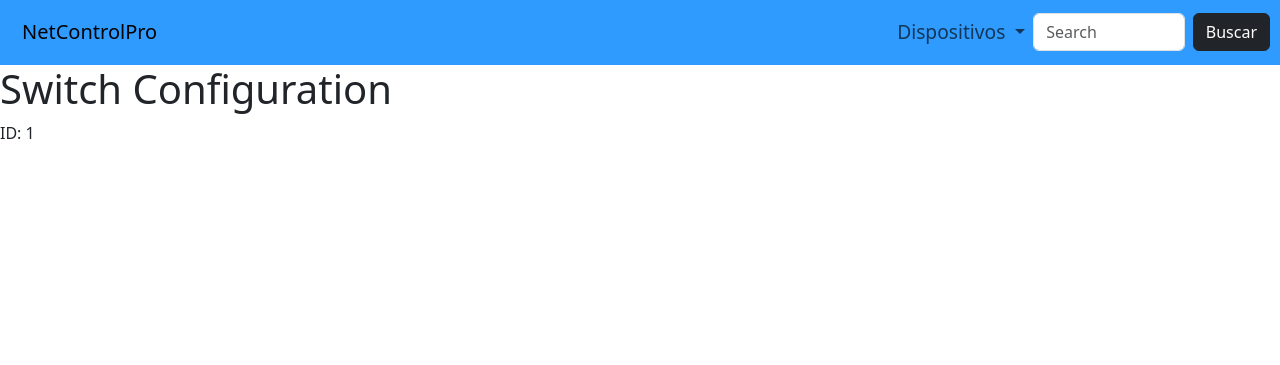
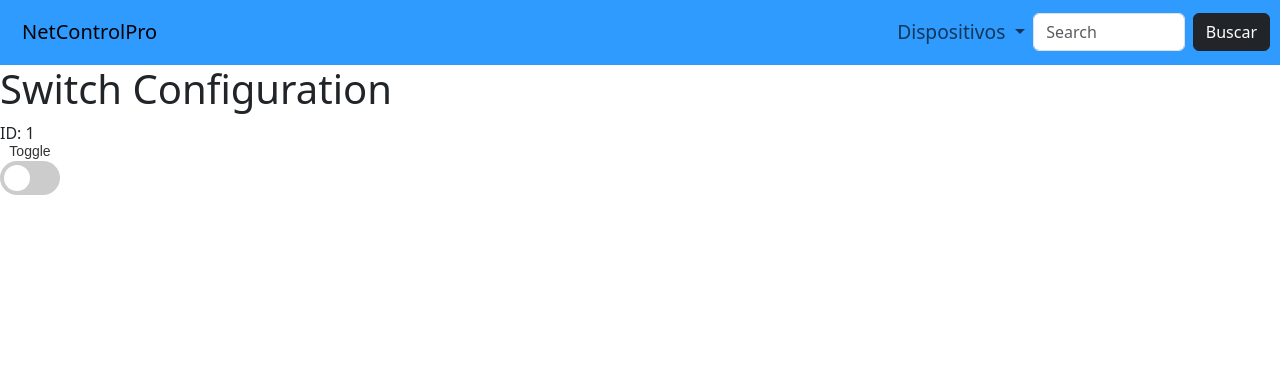
Before and after one commit to IvanEnriquezGrande/NetControlPro, a Flask app: page /switch-config/1 in a window 1280 px wide. Shown: the top 365 px of the page. Run offline with Flask 3, Linux system fonts and the light colour scheme; some libraries are stand-ins or nearby versions.

Commit message:
Expresion para textbox de IP

```diff
--- a/static/css/style.css
+++ b/static/css/style.css
@@ -29,3 +29,60 @@
     border: 2px solid lightgrey;
     border-radius: 15px;
 }
+
+.toggle-switch {
+    position: relative;
+    display: inline-block;
+    width: 60px;
+    height: 34px;
+    font-family: Arial, sans-serif; /* Puedes cambiar la fuente si lo deseas */
+}
+
+.toggle-switch input {
+    display: none;
+}
+
+.label-text {
+    position: absolute;
+    top: -20px; /* Ajusta la posición vertical del texto según tu preferencia */
+    left: 50%;
+    transform: translateX(-50%);
+    font-size: 14px;
+    color: #333; /* Cambia el color del texto si lo deseas */
+}
+
+.slider {
+    position: absolute;
+    cursor: pointer;
+    top: 0;
+    left: 0;
+    right: 0;
+    bottom: 0;
+    background-color: #ccc;
+    -webkit-transition: .4s;
+    transition: .4s;
+    border-radius: 34px;
+}
+
+.slider:before {
+    position: absolute;
+    content: "";
+    height: 26px;
+    width: 26px;
+    left: 4px;
+    bottom: 4px;
+    background-color: white;
+    -webkit-transition: .4s;
+    transition: .4s;
+    border-radius: 50%;
+}
+
+input:checked + .slider {
+    background-color: #2196F3;
+}
+
+input:checked + .slider:before {
+    -webkit-transform: translateX(26px);
+    -ms-transform: translateX(26px);
+    transform: translateX(26px);
+}
--- a/templates/index.html
+++ b/templates/index.html
@@ -139,7 +139,7 @@
                                 <div class="form-group row py-1">
                                     <label class="col-form-label col-sm-6">IP del Dispositivo:</label>
                                     <div class="col-sm-6">
-                                        <input class="form-control border border-secondary" type="text" name="deviceIp" placeholder="IP">
+                                        <input class="form-control border border-secondary" type="text" name="deviceIp" placeholder="IP" pattern="^(25[0-5]|2[0-4][0-9]|[01]?[0-9][0-9]?)\.(25[0-5]|2[0-4][0-9]|[01]?[0-9][0-9]?)\.(25[0-5]|2[0-4][0-9]|[01]?[0-9][0-9]?)\.(25[0-5]|2[0-4][0-9]|[01]?[0-9][0-9]?)$" title="Ingrese una IP valida!">
                                     </div>
                                 </div>
                                 <div class="form-group row py-1">
--- a/templates/switch-config.html
+++ b/templates/switch-config.html
@@ -1,8 +1,18 @@
 {% extends 'base.html' %}
 {% block title %}Configuración del router{% endblock %}
 {% block content %}
+<head>
+    <link rel="stylesheet" href="style.css">
+</head>
 <body>
     <h1>Switch Configuration</h1>
     <p>ID: {{ switch_id }}</p>
+
+    <label class="toggle-switch">
+        <input type="checkbox">
+        <span class="slider"></span>
+        <span class="label-text">Toggle</span>
+    </label>
+
 </body>
 {% endblock %}
```
Also changed, not shown: 1 other file.
